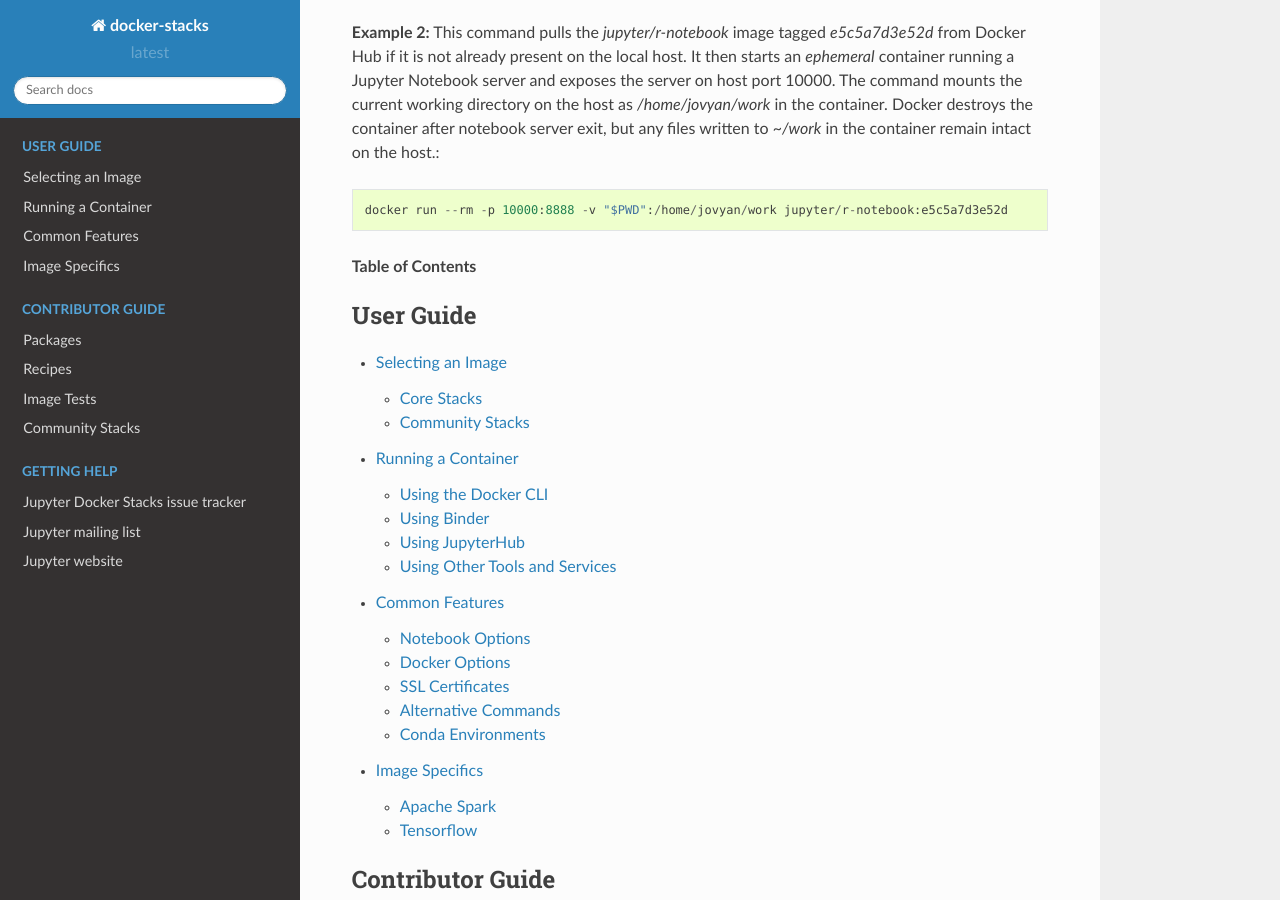
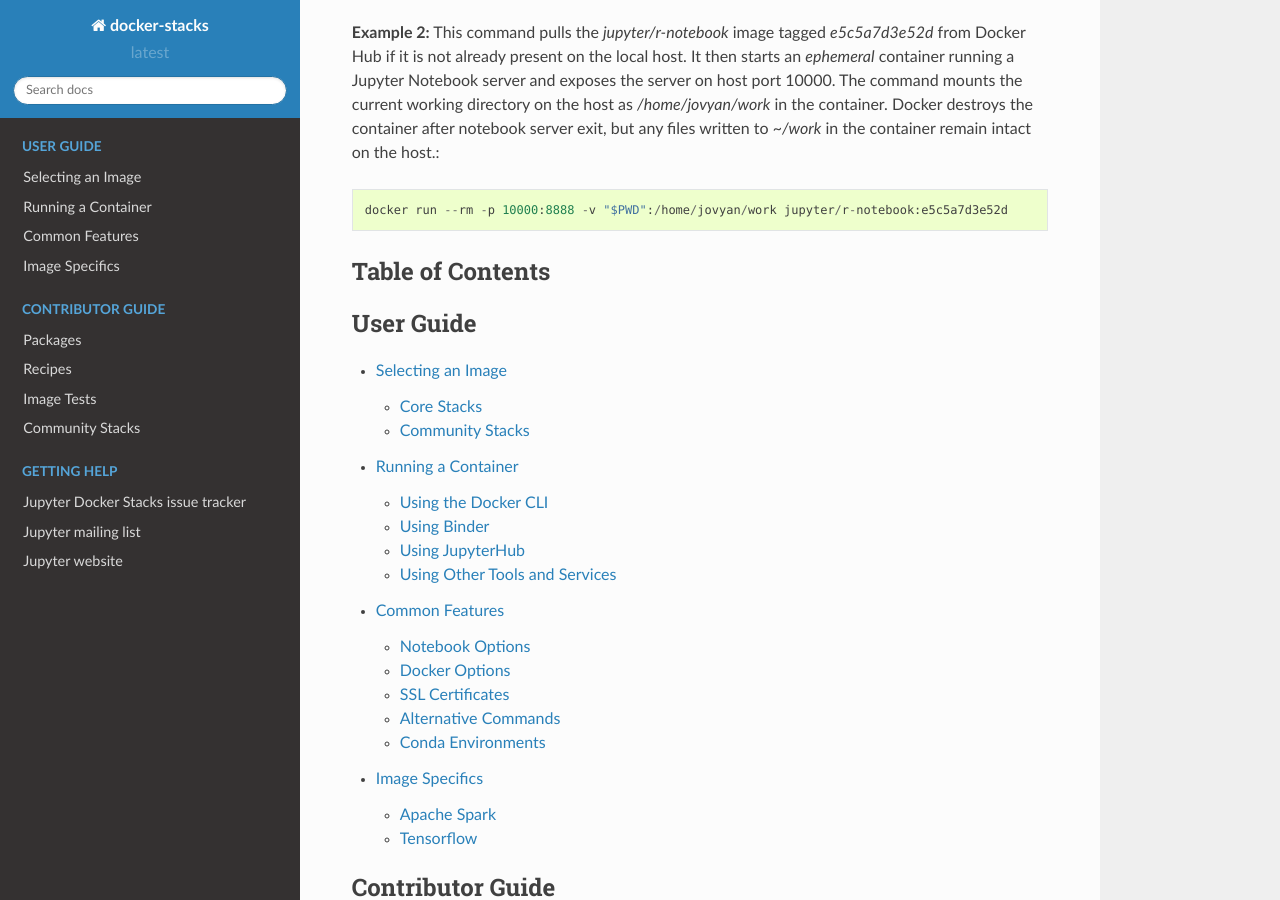
Before and after one commit to jupyter/docker-stacks, a Sphinx documentation site: the page built from docs/index.rst, in a window 1280 px wide and 900 px high, scrolled down 622 px. Built offline with Sphinx 7.4.7 and the Read the Docs theme 2.0.0, drawn with Linux system fonts in a browser that asks for light colours.

Commit message:
Fix TOC heading level

```diff
--- a/docs/index.rst
+++ b/docs/index.rst
@@ -16,7 +16,8 @@
 
     docker run --rm -p 10000:8888 -v "$PWD":/home/jovyan/work jupyter/r-notebook:e5c5a7d3e52d
 
-**Table of Contents**
+Table of Contents
+-----------------
 
 .. toctree::
    :maxdepth: 2
```
